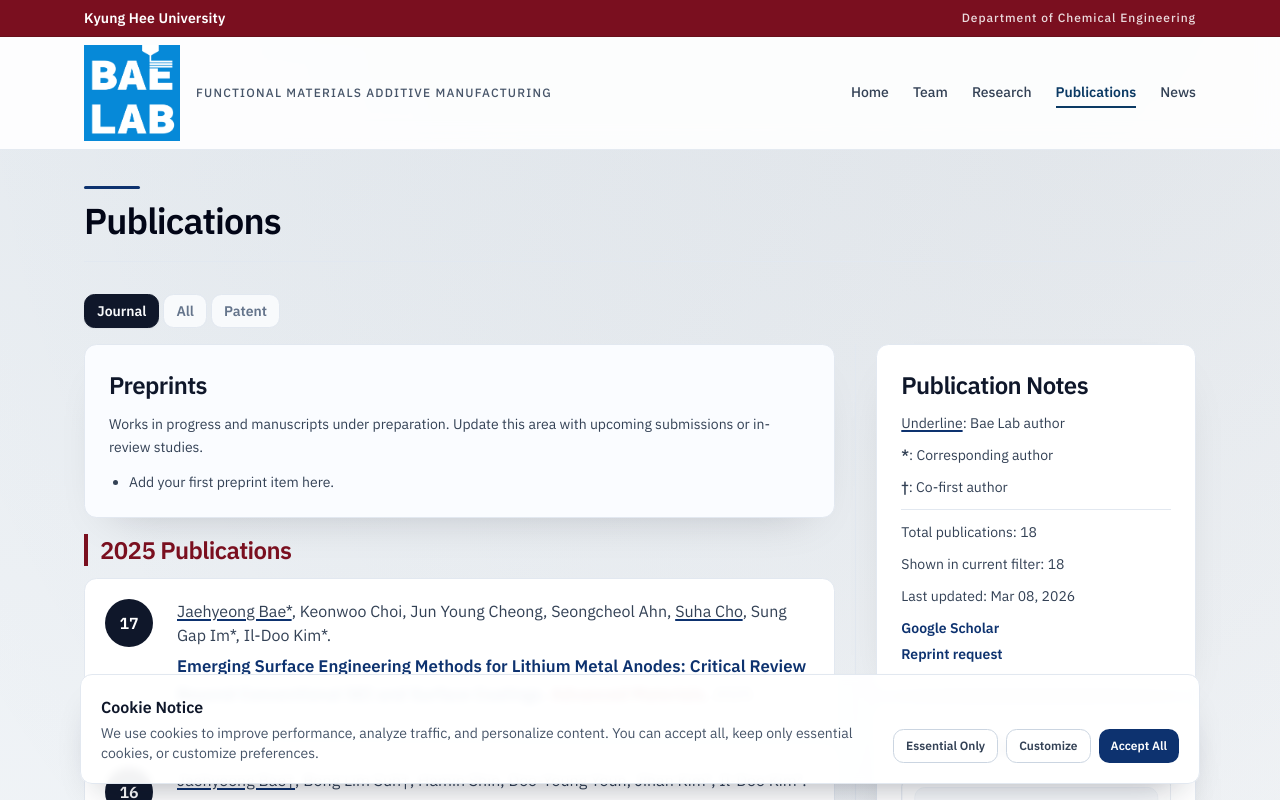
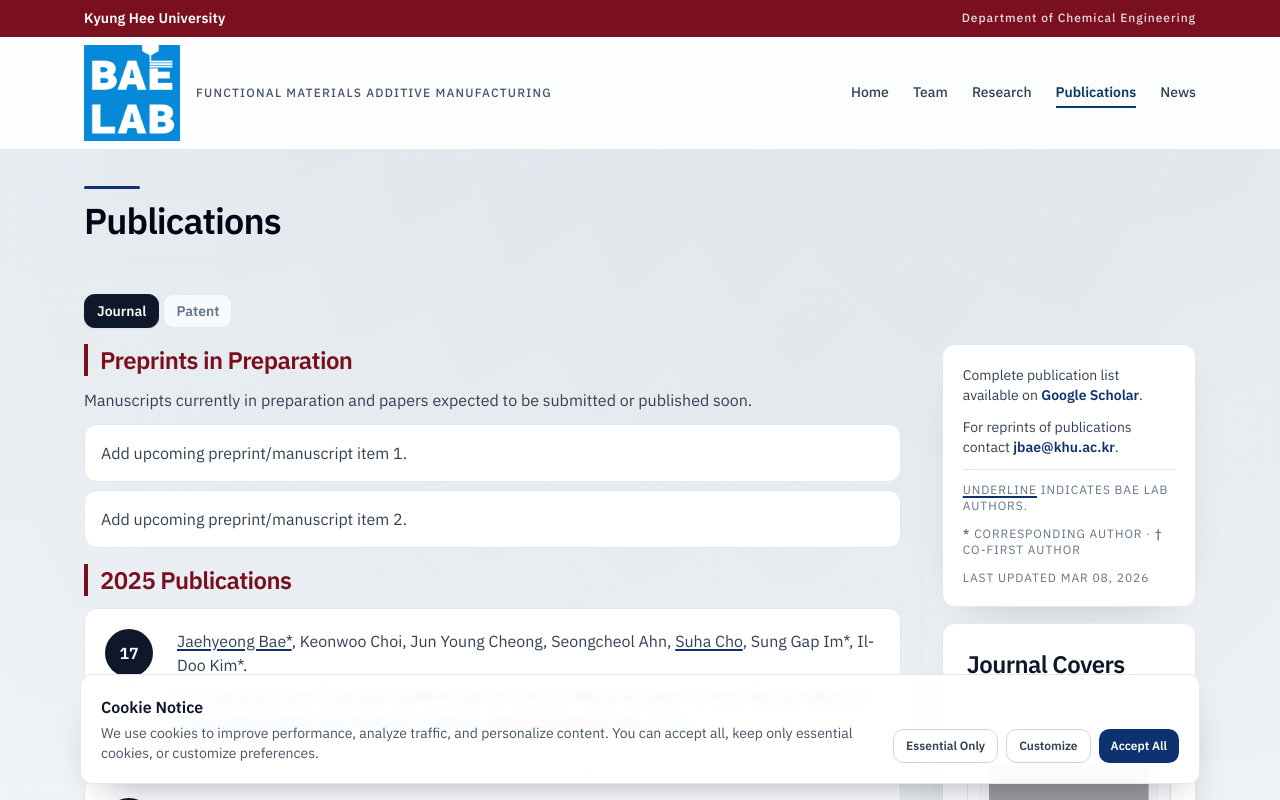
Before and after one commit to baegroup/baegroup.github.io, a React (Vite) app: page /publications in a window 1280 px wide. Shown: the top 800 px of the page. Built offline with nearby package versions, Linux system fonts and the light colour scheme; grey boxes are pictures that could not be loaded.

Commit message:
Refine publications tabs and preprint journal layout

```diff
--- a/src/content/site-content.generated.json
+++ b/src/content/site-content.generated.json
@@ -187,10 +187,11 @@
       "title": "Publications",
       "description": "Publication records from the previous Bae Lab website were migrated into this list. Entries are maintained in JSON and rendered automatically in IEEE-style format.",
       "sectionTitle": "Publication List",
-      "preprintTitle": "Preprints",
-      "preprintDescription": "Works in progress and manuscripts under preparation. Update this area with upcoming submissions or in-review studies.",
+      "preprintTitle": "Preprints in Preparation",
+      "preprintDescription": "Manuscripts currently in preparation and papers expected to be submitted or published soon.",
       "preprintItems": [
-        "Add your first preprint item here."
+        "Add upcoming preprint/manuscript item 1.",
+        "Add upcoming preprint/manuscript item 2."
       ],
       "loading": "Loading publications...",
       "empty": "No publications found for this filter.",
--- a/src/pages/PublicationsPage.jsx
+++ b/src/pages/PublicationsPage.jsx
@@ -48,62 +48,60 @@ function isLabAuthor(author, labNames) {
   });
 }
 
-function LegendPanel({ shownCount, totalCount, updatedAt }) {
+function PublicationInfoPanel({ updatedAt }) {
   return (
     <Card className="border-slate-200 bg-white">
-      <CardHeader className="pb-3">
-        <CardTitle className="text-lg text-slate-900">Publication Notes</CardTitle>
-      </CardHeader>
-      <CardContent className="space-y-3 text-sm text-slate-700">
+      <CardContent className="space-y-3 p-4 text-sm text-slate-700 md:p-5">
         <p>
-          <span className="underline decoration-[#0d326f] decoration-2 underline-offset-2">Underline</span>: Bae Lab author
+          Complete publication list available on{' '}
+          <a className="font-semibold text-[#0d326f] underline-offset-2 hover:underline" href={SCHOLAR_URL} rel="noreferrer" target="_blank">
+            Google Scholar
+          </a>
+          .
         </p>
         <p>
-          <span className="font-semibold">*</span>: Corresponding author
-        </p>
-        <p>
-          <span className="font-semibold">†</span>: Co-first author
+          For reprints of publications contact{' '}
+          <a className="font-semibold text-[#0d326f] underline-offset-2 hover:underline" href={`mailto:${REPRINT_EMAIL}`}>
+            {REPRINT_EMAIL}
+          </a>
+          .
         </p>
         <div className="h-px bg-slate-200" />
-        <p>Total publications: {totalCount}</p>
-        <p>Shown in current filter: {shownCount}</p>
-        <p>Last updated: {updatedAt}</p>
-        <div className="flex flex-col gap-1.5 text-sm font-semibold text-[#0d326f]">
-          <a href={SCHOLAR_URL} rel="noreferrer" target="_blank">
-            Google Scholar
-          </a>
-          <a href={`mailto:${REPRINT_EMAIL}`}>
-            Reprint request
-          </a>
-        </div>
+        <p className="text-xs uppercase tracking-[0.08em] text-slate-500">
+          <span className="underline decoration-[#0d326f] decoration-2 underline-offset-2">Underline</span> indicates Bae Lab authors.
+        </p>
+        <p className="text-xs uppercase tracking-[0.08em] text-slate-500">
+          <span className="font-semibold">*</span> corresponding author · <span className="font-semibold">†</span> co-first author
+        </p>
+        {updatedAt ? <p className="text-xs uppercase tracking-[0.08em] text-slate-500">Last updated {updatedAt}</p> : null}
       </CardContent>
     </Card>
   );
 }
 
-function PreprintPanel({ description, items, title }) {
+function PreprintSection({ description, items, title }) {
   if (!description && !items.length) {
     return null;
   }
 
   return (
-    <Card className="border-slate-200 bg-[#fafcff]">
-      <CardHeader className="pb-3">
-        <CardTitle className="text-lg text-slate-900">{title || 'Preprints'}</CardTitle>
-      </CardHeader>
-      <CardContent className="space-y-3">
-        {description ? <p className="text-sm leading-relaxed text-slate-700">{description}</p> : null}
+    <section className="space-y-3">
+      <h3 className="border-l-4 border-[#7a0f1f] pl-3 text-2xl font-semibold tracking-tight text-[#7a0f1f]">
+        {title || 'Preprints in Preparation'}
+      </h3>
+      {description ? <p className="text-sm leading-relaxed text-slate-700 md:text-base">{description}</p> : null}
       {items.length ? (
-          <ul className="list-disc space-y-1.5 pl-5 text-sm leading-relaxed text-slate-700">
+        <ul className="space-y-2">
           {items.map((item) => (
-              <li key={item}>{item}</li>
+            <li className="rounded-lg border border-slate-200 bg-white p-4 text-sm leading-relaxed text-slate-700 md:text-base" key={item}>
+              {item}
+            </li>
           ))}
         </ul>
       ) : (
-          <p className="text-sm text-slate-500">No preprint notes added yet.</p>
+        <p className="text-sm text-slate-500">No preprints added yet.</p>
       )}
-      </CardContent>
-    </Card>
+    </section>
   );
 }
 
@@ -366,7 +364,7 @@ export function PublicationsPage({ locale }) {
     };
   }, []);
 
-  const filters = useMemo(() => ['journal', 'all', 'patent'], []);
+  const filters = useMemo(() => ['journal', 'patent'], []);
 
   const numbers = useMemo(() => {
     const chronological = [...allItems].sort((a, b) => {
@@ -399,7 +397,7 @@ export function PublicationsPage({ locale }) {
   );
   const journalItems = useMemo(() => allItems.filter((pub) => pub.type === 'journal').slice(0, 6), [allItems]);
   const preprintItems = Array.isArray(content.preprintItems) ? content.preprintItems.filter(Boolean) : [];
-  const showPreprintPanel = filter === 'journal' || filter === 'all';
+  const showPreprintSection = filter === 'journal';
 
   return (
     <div className="space-y-6 md:space-y-8">
@@ -426,13 +424,13 @@ export function PublicationsPage({ locale }) {
           ) : null}
 
           {!loading && !error && items.length > 0 ? (
-            <div className="grid gap-5 xl:grid-cols-[minmax(0,1.72fr)_minmax(260px,0.78fr)]">
+            <div className="grid gap-5 xl:grid-cols-[minmax(0,1.84fr)_minmax(220px,0.62fr)]">
               <div className="space-y-4">
-                {showPreprintPanel ? (
-                  <PreprintPanel
+                {showPreprintSection ? (
+                  <PreprintSection
                     description={content.preprintDescription}
                     items={preprintItems}
-                    title={content.preprintTitle || 'Preprints'}
+                    title={content.preprintTitle || 'Preprints in Preparation'}
                   />
                 ) : null}
                 <PublicationList items={items} labAuthorNamesById={labAuthorNamesById} numbers={numbers} paperLabel={content.paperLink} />
@@ -440,7 +438,7 @@ export function PublicationsPage({ locale }) {
 
               <aside className="xl:border-l xl:border-slate-200 xl:pl-5">
                 <div className="space-y-4 xl:sticky xl:top-24">
-                  <LegendPanel shownCount={items.length} totalCount={allItems.length} updatedAt={updatedAt} />
+                  <PublicationInfoPanel updatedAt={updatedAt} />
 
                   <Card className="border-slate-200 bg-white">
                     <CardHeader className="pb-3">
```
Also changed, not shown: content/_templates/en/publications.md (+4 -3 lines), content/en/publications.md (+4 -3 lines). Lines whose indentation alone changed are shown as unchanged.
